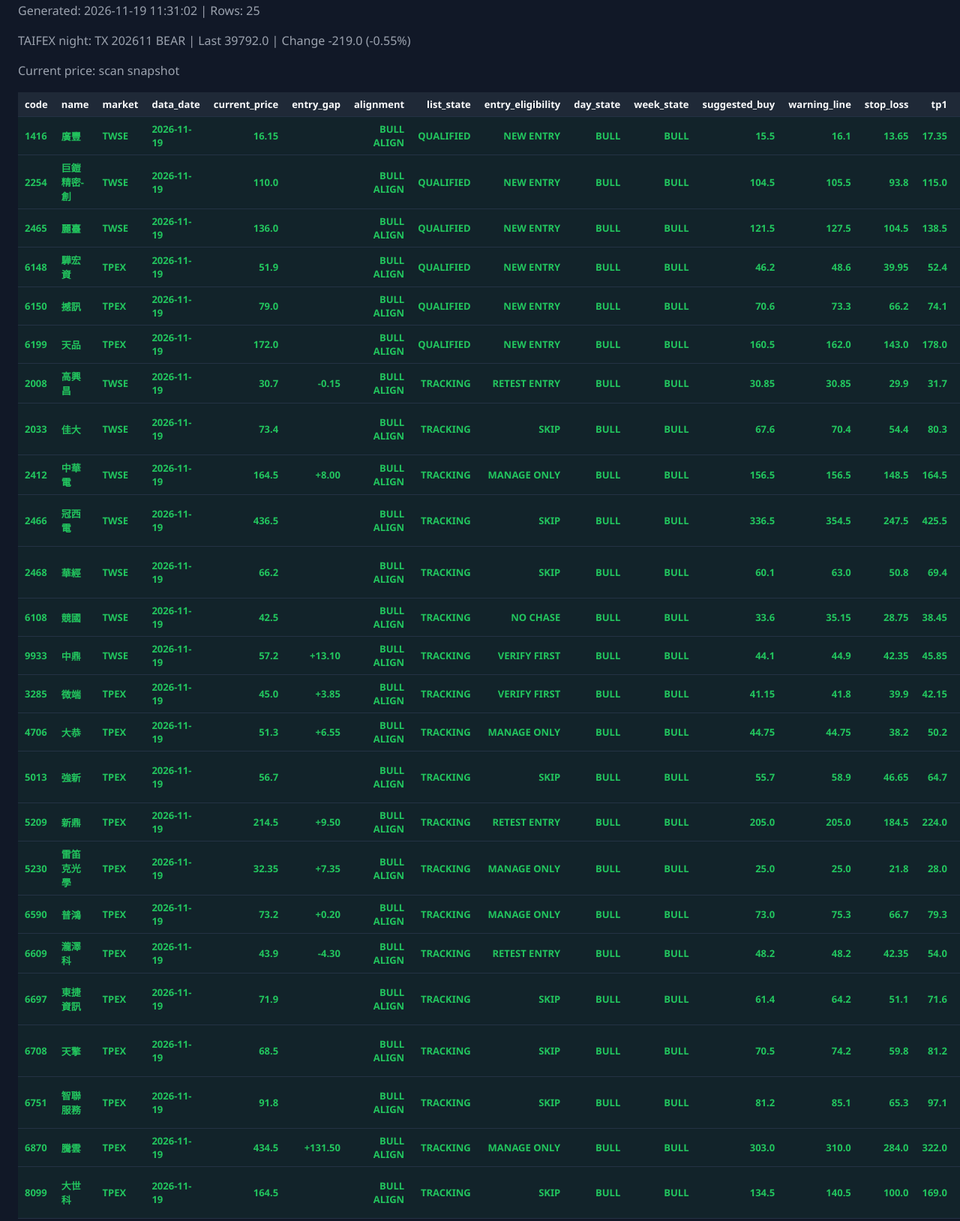
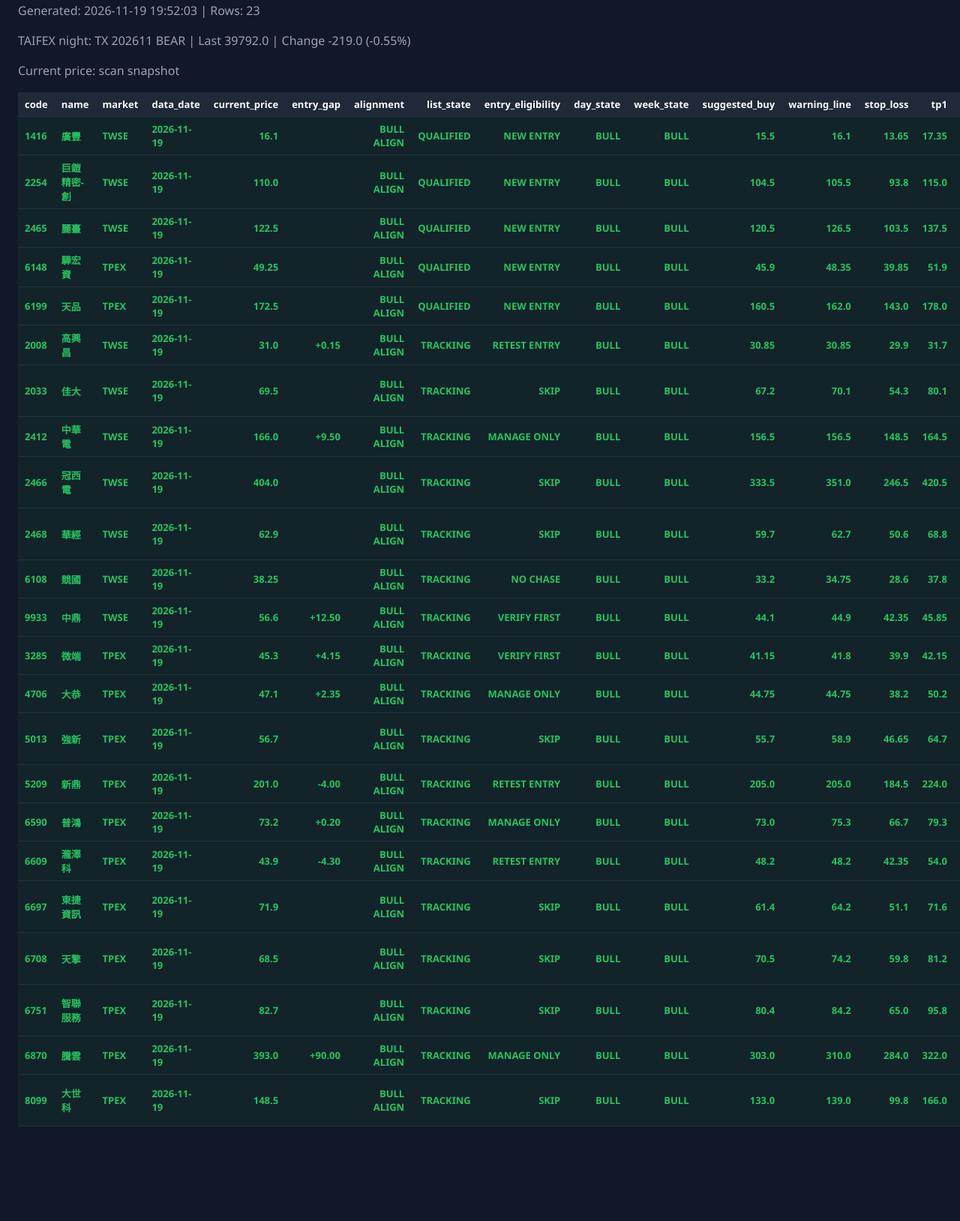
Before and after one commit to ji3ul45lcj04-beep/abo-tw-stock-alignment, a plain HTML site: page docs/index.html in a window 1280 px wide. Shown: the part 59-1687 px from the top of the page at 75% size. After the commit the page ends 1585 px from the top, so only its background shows below. Drawn offline with Linux system fonts and the light colour scheme.

Commit message:
chore: update Taiwan stock alignment snapshot

```diff
--- a/docs/index.html
+++ b/docs/index.html
@@ -12,7 +12,7 @@ th{position:sticky;top:0;background:#1f2937;color:#f9fafb}td:nth-child(1),td:nth
 .entry-gap-positive{color:#22c55e}.entry-gap-negative{color:#fb7185}.entry-gap-flat{color:#e5e7eb}
 </style></head><body>
 <h1>TW Day Week Alignment Scanner</h1>
-<div class='meta'>Generated: 2026-11-19 11:31:02 | Rows: 25</div>
+<div class='meta'>Generated: 2026-11-19 19:52:03 | Rows: 23</div>
 <div class='meta'>TAIFEX night: TX 202611 BEAR | Last 39792.0 | Change -219.0 (-0.55%)</div>
 <div class='meta'>Current price: scan snapshot</div>
 <table><thead><tr>
@@ -40,7 +40,7 @@ th{position:sticky;top:0;background:#1f2937;color:#f9fafb}td:nth-child(1),td:nth
 <td data-field='name' title=''>廣豐</td>
 <td data-field='market' title=''>TWSE</td>
 <td data-field='data_date' title=''>2026-11-19</td>
-<td data-field='current_price' title=''>16.15</td>
+<td data-field='current_price' title=''>16.1</td>
 <td data-field='entry_gap' title=''></td>
 <td data-field='alignment' title=''>BULL ALIGN</td>
 <td data-field='list_state' title=''>QUALIFIED</td>
@@ -80,18 +80,18 @@ th{position:sticky;top:0;background:#1f2937;color:#f9fafb}td:nth-child(1),td:nth
 <td data-field='name' title=''>麗臺</td>
 <td data-field='market' title=''>TWSE</td>
 <td data-field='data_date' title=''>2026-11-19</td>
-<td data-field='current_price' title=''>136.0</td>
+<td data-field='current_price' title=''>122.5</td>
 <td data-field='entry_gap' title=''></td>
 <td data-field='alignment' title=''>BULL ALIGN</td>
 <td data-field='list_state' title=''>QUALIFIED</td>
 <td data-field='entry_eligibility' title=''>NEW ENTRY</td>
 <td data-field='day_state' title=''>BULL</td>
 <td data-field='week_state' title=''>BULL</td>
-<td data-field='suggested_buy' title=''>121.5</td>
-<td data-field='warning_line' title=''>127.5</td>
-<td data-field='stop_loss' title=''>104.5</td>
-<td data-field='tp1' title=''>138.5</td>
-<td data-field='tp2' title=''>155.5</td>
+<td data-field='suggested_buy' title=''>120.5</td>
+<td data-field='warning_line' title=''>126.5</td>
+<td data-field='stop_loss' title=''>103.5</td>
+<td data-field='tp1' title=''>137.5</td>
+<td data-field='tp2' title=''>154.5</td>
 <td data-field='tp3' title=''>165.0</td>
 <td data-field='tp_status' title='計畫建立後尚未確認觸價'>WAIT BUY</td>
 </tr>
@@ -100,39 +100,19 @@ th{position:sticky;top:0;background:#1f2937;color:#f9fafb}td:nth-child(1),td:nth
 <td data-field='name' title=''>驊宏資</td>
 <td data-field='market' title=''>TPEX</td>
 <td data-field='data_date' title=''>2026-11-19</td>
-<td data-field='current_price' title=''>51.9</td>
+<td data-field='current_price' title=''>49.25</td>
 <td data-field='entry_gap' title=''></td>
 <td data-field='alignment' title=''>BULL ALIGN</td>
 <td data-field='list_state' title=''>QUALIFIED</td>
 <td data-field='entry_eligibility' title=''>NEW ENTRY</td>
 <td data-field='day_state' title=''>BULL</td>
 <td data-field='week_state' title=''>BULL</td>
-<td data-field='suggested_buy' title=''>46.2</td>
-<td data-field='warning_line' title=''>48.6</td>
-<td data-field='stop_loss' title=''>39.95</td>
-<td data-field='tp1' title=''>52.4</td>
-<td data-field='tp2' title=''>58.7</td>
-<td data-field='tp3' title=''>64.9</td>
-<td data-field='tp_status' title='計畫建立後尚未確認觸價'>WAIT BUY</td>
-</tr>
-<tr class='entry-ready' data-code='6150' data-market='TPEX' data-entry-active='0' data-base-status='WAIT BUY' data-far-entry-pct='15.0'>
-<td data-field='code' title=''>6150</td>
-<td data-field='name' title=''>撼訊</td>
-<td data-field='market' title=''>TPEX</td>
-<td data-field='data_date' title=''>2026-11-19</td>
-<td data-field='current_price' title=''>79.0</td>
-<td data-field='entry_gap' title=''></td>
-<td data-field='alignment' title=''>BULL ALIGN</td>
-<td data-field='list_state' title=''>QUALIFIED</td>
-<td data-field='entry_eligibility' title=''>NEW ENTRY</td>
-<td data-field='day_state' title=''>BULL</td>
-<td data-field='week_state' title=''>BULL</td>
-<td data-field='suggested_buy' title=''>70.6</td>
-<td data-field='warning_line' title=''>73.3</td>
-<td data-field='stop_loss' title=''>66.2</td>
-<td data-field='tp1' title=''>74.1</td>
-<td data-field='tp2' title=''>79.3</td>
-<td data-field='tp3' title=''>83.5</td>
+<td data-field='suggested_buy' title=''>45.9</td>
+<td data-field='warning_line' title=''>48.35</td>
+<td data-field='stop_loss' title=''>39.85</td>
+<td data-field='tp1' title=''>51.9</td>
+<td data-field='tp2' title=''>57.9</td>
+<td data-field='tp3' title=''>64.0</td>
 <td data-field='tp_status' title='計畫建立後尚未確認觸價'>WAIT BUY</td>
 </tr>
 <tr class='entry-ready' data-code='6199' data-market='TPEX' data-entry-active='0' data-base-status='WAIT BUY' data-far-entry-pct='15.0'>
@@ -140,7 +120,7 @@ th{position:sticky;top:0;background:#1f2937;color:#f9fafb}td:nth-child(1),td:nth
 <td data-field='name' title=''>天品</td>
 <td data-field='market' title=''>TPEX</td>
 <td data-field='data_date' title=''>2026-11-19</td>
-<td data-field='current_price' title=''>172.0</td>
+<td data-field='current_price' title=''>172.5</td>
 <td data-field='entry_gap' title=''></td>
 <td data-field='alignment' title=''>BULL ALIGN</td>
 <td data-field='list_state' title=''>QUALIFIED</td>
@@ -160,8 +140,8 @@ th{position:sticky;top:0;background:#1f2937;color:#f9fafb}td:nth-child(1),td:nth
 <td data-field='name' title=''>高興昌</td>
 <td data-field='market' title=''>TWSE</td>
 <td data-field='data_date' title=''>2026-11-19</td>
-<td data-field='current_price' title=''>30.7</td>
-<td data-field='entry_gap' title=''>-0.15</td>
+<td data-field='current_price' title=''>31.0</td>
+<td data-field='entry_gap' title=''>+0.15</td>
 <td data-field='alignment' title=''>BULL ALIGN</td>
 <td data-field='list_state' title=''>TRACKING</td>
 <td data-field='entry_eligibility' title=''>RETEST ENTRY</td>
@@ -180,19 +160,19 @@ th{position:sticky;top:0;background:#1f2937;color:#f9fafb}td:nth-child(1),td:nth
 <td data-field='name' title=''>佳大</td>
 <td data-field='market' title=''>TWSE</td>
 <td data-field='data_date' title=''>2026-11-19</td>
-<td data-field='current_price' title=''>73.4</td>
+<td data-field='current_price' title=''>69.5</td>
 <td data-field='entry_gap' title=''></td>
 <td data-field='alignment' title=''>BULL ALIGN</td>
 <td data-field='list_state' title=''>TRACKING</td>
 <td data-field='entry_eligibility' title=''>SKIP</td>
 <td data-field='day_state' title=''>BULL</td>
 <td data-field='week_state' title=''>BULL</td>
-<td data-field='suggested_buy' title=''>67.6</td>
-<td data-field='warning_line' title=''>70.4</td>
-<td data-field='stop_loss' title=''>54.4</td>
-<td data-field='tp1' title=''>80.3</td>
-<td data-field='tp2' title=''>93.9</td>
-<td data-field='tp3' title=''>107.0</td>
+<td data-field='suggested_buy' title=''>67.2</td>
+<td data-field='warning_line' title=''>70.1</td>
+<td data-field='stop_loss' title=''>54.3</td>
+<td data-field='tp1' title=''>80.1</td>
+<td data-field='tp2' title=''>93.0</td>
+<td data-field='tp3' title=''>105.5</td>
 <td data-field='tp_status' title='停損距離超過風險上限，本次略過'>RISK TOO WIDE / SKIP</td>
 </tr>
 <tr class='entry-ready' data-code='2412' data-market='TWSE' data-entry-active='1' data-base-status='TP1 GET' data-far-entry-pct='15.0'>
@@ -200,8 +180,8 @@ th{position:sticky;top:0;background:#1f2937;color:#f9fafb}td:nth-child(1),td:nth
 <td data-field='name' title=''>中華電</td>
 <td data-field='market' title=''>TWSE</td>
 <td data-field='data_date' title=''>2026-11-19</td>
-<td data-field='current_price' title=''>164.5</td>
-<td data-field='entry_gap' title=''>+8.00</td>
+<td data-field='current_price' title=''>166.0</td>
+<td data-field='entry_gap' title=''>+9.50</td>
 <td data-field='alignment' title=''>BULL ALIGN</td>
 <td data-field='list_state' title=''>TRACKING</td>
 <td data-field='entry_eligibility' title=''>MANAGE ONLY</td>
@@ -220,19 +200,19 @@ th{position:sticky;top:0;background:#1f2937;color:#f9fafb}td:nth-child(1),td:nth
 <td data-field='name' title=''>冠西電</td>
 <td data-field='market' title=''>TWSE</td>
 <td data-field='data_date' title=''>2026-11-19</td>
-<td data-field='current_price' title=''>436.5</td>
+<td data-field='current_price' title=''>404.0</td>
 <td data-field='entry_gap' title=''></td>
 <td data-field='alignment' title=''>BULL ALIGN</td>
 <td data-field='list_state' title=''>TRACKING</td>
 <td data-field='entry_eligibility' title=''>SKIP</td>
 <td data-field='day_state' title=''>BULL</td>
 <td data-field='week_state' title=''>BULL</td>
-<td data-field='suggested_buy' title=''>336.5</td>
-<td data-field='warning_line' title=''>354.5</td>
-<td data-field='stop_loss' title=''>247.5</td>
-<td data-field='tp1' title=''>425.5</td>
+<td data-field='suggested_buy' title=''>333.5</td>
+<td data-field='warning_line' title=''>351.0</td>
+<td data-field='stop_loss' title=''>246.5</td>
+<td data-field='tp1' title=''>420.5</td>
 <td data-field='tp2' title=''>477.0</td>
-<td data-field='tp3' title=''>603.0</td>
+<td data-field='tp3' title=''>594.0</td>
 <td data-field='tp_status' title='停損距離超過風險上限，本次略過'>RISK TOO WIDE / SKIP</td>
 </tr>
 <tr class='entry-ready' data-code='2468' data-market='TWSE' data-entry-active='0' data-base-status='RISK TOO WIDE / SKIP' data-far-entry-pct='15.0'>
@@ -240,19 +220,19 @@ th{position:sticky;top:0;background:#1f2937;color:#f9fafb}td:nth-child(1),td:nth
 <td data-field='name' title=''>華經</td>
 <td data-field='market' title=''>TWSE</td>
 <td data-field='data_date' title=''>2026-11-19</td>
-<td data-field='current_price' title=''>66.2</td>
+<td data-field='current_price' title=''>62.9</td>
 <td data-field='entry_gap' title=''></td>
 <td data-field='alignment' title=''>BULL ALIGN</td>
 <td data-field='list_state' title=''>TRACKING</td>
 <td data-field='entry_eligibility' title=''>SKIP</td>
 <td data-field='day_state' title=''>BULL</td>
 <td data-field='week_state' title=''>BULL</td>
-<td data-field='suggested_buy' title=''>60.1</td>
-<td data-field='warning_line' title=''>63.0</td>
-<td data-field='stop_loss' title=''>50.8</td>
-<td data-field='tp1' title=''>69.4</td>
-<td data-field='tp2' title=''>78.7</td>
-<td data-field='tp3' title=''>88.0</td>
+<td data-field='suggested_buy' title=''>59.7</td>
+<td data-field='warning_line' title=''>62.7</td>
+<td data-field='stop_loss' title=''>50.6</td>
+<td data-field='tp1' title=''>68.8</td>
+<td data-field='tp2' title=''>77.9</td>
+<td data-field='tp3' title=''>87.0</td>
 <td data-field='tp_status' title='停損距離超過風險上限，本次略過'>RISK TOO WIDE / SKIP</td>
 </tr>
 <tr class='entry-ready' data-code='6108' data-market='TWSE' data-entry-active='0' data-base-status='WAIT BUY' data-far-entry-pct='15.0'>
@@ -260,19 +240,19 @@ th{position:sticky;top:0;background:#1f2937;color:#f9fafb}td:nth-child(1),td:nth
 <td data-field='name' title=''>競國</td>
 <td data-field='market' title=''>TWSE</td>
 <td data-field='data_date' title=''>2026-11-19</td>
-<td data-field='current_price' title=''>42.5</td>
+<td data-field='current_price' title=''>38.25</td>
 <td data-field='entry_gap' title=''></td>
 <td data-field='alignment' title=''>BULL ALIGN</td>
 <td data-field='list_state' title=''>TRACKING</td>
 <td data-field='entry_eligibility' title=''>NO CHASE</td>
 <td data-field='day_state' title=''>BULL</td>
 <td data-field='week_state' title=''>BULL</td>
-<td data-field='suggested_buy' title=''>33.6</td>
-<td data-field='warning_line' title=''>35.15</td>
-<td data-field='stop_loss' title=''>28.75</td>
-<td data-field='tp1' title=''>38.45</td>
-<td data-field='tp2' title=''>43.3</td>
-<td data-field='tp3' title=''>48.15</td>
+<td data-field='suggested_buy' title=''>33.2</td>
+<td data-field='warning_line' title=''>34.75</td>
+<td data-field='stop_loss' title=''>28.6</td>
+<td data-field='tp1' title=''>37.8</td>
+<td data-field='tp2' title=''>42.4</td>
+<td data-field='tp3' title=''>47.0</td>
 <td data-field='tp_status' title='現價高於參考買進價超過設定門檻，不追價'>TOO FAR / NO CHASE</td>
 </tr>
 <tr class='entry-ready' data-code='9933' data-market='TWSE' data-entry-active='1' data-base-status='ORDER UNKNOWN' data-far-entry-pct='15.0'>
@@ -280,8 +260,8 @@ th{position:sticky;top:0;background:#1f2937;color:#f9fafb}td:nth-child(1),td:nth
 <td data-field='name' title=''>中鼎</td>
 <td data-field='market' title=''>TWSE</td>
 <td data-field='data_date' title=''>2026-11-19</td>
-<td data-field='current_price' title=''>57.2</td>
-<td data-field='entry_gap' title=''>+13.10</td>
+<td data-field='current_price' title=''>56.6</td>
+<td data-field='entry_gap' title=''>+12.50</td>
 <td data-field='alignment' title=''>BULL ALIGN</td>
 <td data-field='list_state' title=''>TRACKING</td>
 <td data-field='entry_eligibility' title=''>VERIFY FIRST</td>
@@ -300,8 +280,8 @@ th{position:sticky;top:0;background:#1f2937;color:#f9fafb}td:nth-child(1),td:nth
 <td data-field='name' title=''>微端</td>
 <td data-field='market' title=''>TPEX</td>
 <td data-field='data_date' title=''>2026-11-19</td>
-<td data-field='current_price' title=''>45.0</td>
-<td data-field='entry_gap' title=''>+3.85</td>
+<td data-field='current_price' title=''>45.3</td>
+<td data-field='entry_gap' title=''>+4.15</td>
 <td data-field='alignment' title=''>BULL ALIGN</td>
 <td data-field='list_state' title=''>TRACKING</td>
 <td data-field='entry_eligibility' title=''>VERIFY FIRST</td>
@@ -320,8 +300,8 @@ th{position:sticky;top:0;background:#1f2937;color:#f9fafb}td:nth-child(1),td:nth
 <td data-field='name' title=''>大恭</td>
 <td data-field='market' title=''>TPEX</td>
 <td data-field='data_date' title=''>2026-11-19</td>
-<td data-field='current_price' title=''>51.3</td>
-<td data-field='entry_gap' title=''>+6.55</td>
+<td data-field='current_price' title=''>47.1</td>
+<td data-field='entry_gap' title=''>+2.35</td>
 <td data-field='alignment' title=''>BULL ALIGN</td>
 <td data-field='list_state' title=''>TRACKING</td>
 <td data-field='entry_eligibility' title=''>MANAGE ONLY</td>
@@ -360,8 +340,8 @@ th{position:sticky;top:0;background:#1f2937;color:#f9fafb}td:nth-child(1),td:nth
 <td data-field='name' title=''>新鼎</td>
 <td data-field='market' title=''>TPEX</td>
 <td data-field='data_date' title=''>2026-11-19</td>
-<td data-field='current_price' title=''>214.5</td>
-<td data-field='entry_gap' title=''>+9.50</td>
+<td data-field='current_price' title=''>201.0</td>
+<td data-field='entry_gap' title=''>-4.00</td>
 <td data-field='alignment' title=''>BULL ALIGN</td>
 <td data-field='list_state' title=''>TRACKING</td>
 <td data-field='entry_eligibility' title=''>RETEST ENTRY</td>
@@ -374,26 +354,6 @@ th{position:sticky;top:0;background:#1f2937;color:#f9fafb}td:nth-child(1),td:nth
 <td data-field='tp2' title=''>246.0</td>
 <td data-field='tp3' title=''>266.5</td>
 <td data-field='tp_status' title='計畫價位已觸及，非券商成交紀錄'>ENTRY TOUCHED</td>
-</tr>
-<tr class='entry-ready' data-code='5230' data-market='TPEX' data-entry-active='1' data-base-status='TP3 GET' data-far-entry-pct='15.0'>
-<td data-field='code' title=''>5230</td>
-<td data-field='name' title=''>雷笛克光學</td>
-<td data-field='market' title=''>TPEX</td>
-<td data-field='data_date' title=''>2026-11-19</td>
-<td data-field='current_price' title=''>32.35</td>
-<td data-field='entry_gap' title=''>+7.35</td>
-<td data-field='alignment' title=''>BULL ALIGN</td>
-<td data-field='list_state' title=''>TRACKING</td>
-<td data-field='entry_eligibility' title=''>MANAGE ONLY</td>
-<td data-field='day_state' title=''>BULL</td>
-<td data-field='week_state' title=''>BULL</td>
-<td data-field='suggested_buy' title=''>25.0</td>
-<td data-field='warning_line' title=''>25.0</td>
-<td data-field='stop_loss' title=''>21.8</td>
-<td data-field='tp1' title=''>28.0</td>
-<td data-field='tp2' title=''>30.25</td>
-<td data-field='tp3' title=''>34.55</td>
-<td data-field='tp_status' title=''>TP3 GET</td>
 </tr>
 <tr class='entry-ready' data-code='6590' data-market='TPEX' data-entry-active='1' data-base-status='TP3 GET' data-far-entry-pct='15.0'>
 <td data-field='code' title=''>6590</td>
@@ -480,19 +440,19 @@ th{position:sticky;top:0;background:#1f2937;color:#f9fafb}td:nth-child(1),td:nth
 <td data-field='name' title=''>智聯服務</td>
 <td data-field='market' title=''>TPEX</td>
 <td data-field='data_date' title=''>2026-11-19</td>
-<td data-field='current_price' title=''>91.8</td>
+<td data-field='current_price' title=''>82.7</td>
 <td data-field='entry_gap' title=''></td>
 <td data-field='alignment' title=''>BULL ALIGN</td>
 <td data-field='list_state' title=''>TRACKING</td>
 <td data-field='entry_eligibility' title=''>SKIP</td>
 <td data-field='day_state' title=''>BULL</td>
 <td data-field='week_state' title=''>BULL</td>
-<td data-field='suggested_buy' title=''>81.2</td>
-<td data-field='warning_line' title=''>85.1</td>
-<td data-field='stop_loss' title=''>65.3</td>
-<td data-field='tp1' title=''>97.1</td>
-<td data-field='tp2' title=''>113.0</td>
-<td data-field='tp3' title=''>128.5</td>
+<td data-field='suggested_buy' title=''>80.4</td>
+<td data-field='warning_line' title=''>84.2</td>
+<td data-field='stop_loss' title=''>65.0</td>
+<td data-field='tp1' title=''>95.8</td>
+<td data-field='tp2' title=''>111.0</td>
+<td data-field='tp3' title=''>126.5</td>
 <td data-field='tp_status' title='停損距離超過風險上限，本次略過'>RISK TOO WIDE / SKIP</td>
 </tr>
 <tr class='entry-ready' data-code='6870' data-market='TPEX' data-entry-active='1' data-base-status='TP3 GET' data-far-entry-pct='15.0'>
@@ -500,8 +460,8 @@ th{position:sticky;top:0;background:#1f2937;color:#f9fafb}td:nth-child(1),td:nth
 <td data-field='name' title=''>騰雲</td>
 <td data-field='market' title=''>TPEX</td>
 <td data-field='data_date' title=''>2026-11-19</td>
-<td data-field='current_price' title=''>434.5</td>
-<td data-field='entry_gap' title=''>+131.50</td>
+<td data-field='current_price' title=''>393.0</td>
+<td data-field='entry_gap' title=''>+90.00</td>
 <td data-field='alignment' title=''>BULL ALIGN</td>
 <td data-field='list_state' title=''>TRACKING</td>
 <td data-field='entry_eligibility' title=''>MANAGE ONLY</td>
@@ -520,19 +480,19 @@ th{position:sticky;top:0;background:#1f2937;color:#f9fafb}td:nth-child(1),td:nth
 <td data-field='name' title=''>大世科</td>
 <td data-field='market' title=''>TPEX</td>
 <td data-field='data_date' title=''>2026-11-19</td>
-<td data-field='current_price' title=''>164.5</td>
+<td data-field='current_price' title=''>148.5</td>
 <td data-field='entry_gap' title=''></td>
 <td data-field='alignment' title=''>BULL ALIGN</td>
 <td data-field='list_state' title=''>TRACKING</td>
 <td data-field='entry_eligibility' title=''>SKIP</td>
 <td data-field='day_state' title=''>BULL</td>
 <td data-field='week_state' title=''>BULL</td>
-<td data-field='suggested_buy' title=''>134.5</td>
-<td data-field='warning_line' title=''>140.5</td>
-<td data-field='stop_loss' title=''>100.0</td>
-<td data-field='tp1' title=''>169.0</td>
-<td data-field='tp2' title=''>200.0</td>
-<td data-field='tp3' title=''>238.0</td>
+<td data-field='suggested_buy' title=''>133.0</td>
+<td data-field='warning_line' title=''>139.0</td>
+<td data-field='stop_loss' title=''>99.8</td>
+<td data-field='tp1' title=''>166.0</td>
+<td data-field='tp2' title=''>199.0</td>
+<td data-field='tp3' title=''>232.5</td>
 <td data-field='tp_status' title='停損距離超過風險上限，本次略過'>RISK TOO WIDE / SKIP</td>
 </tr>
 </tbody></table></body></html>
```
Also changed, not shown: docs/tw_day_week_alignment.csv (+17 -19 lines), data/alignment_plans.json.
